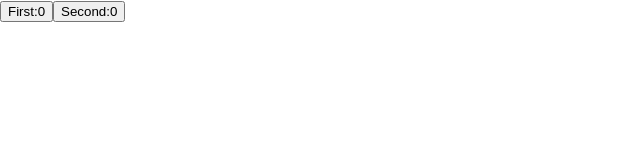
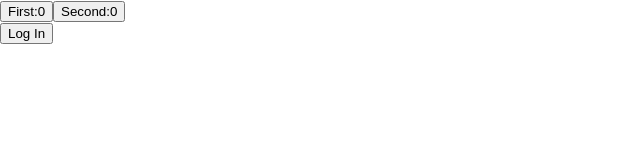
Before and after one commit to VadimKorobec/react-hooks, a React (Create React App) app: page / in a window 1280 px wide. Shown: the top 160 px of the page, without its empty margins (0-640 px from the left). Built offline with nearby package versions, Linux system fonts and the light colour scheme.

Commit message:
Update App.jsx

```diff
--- a/src/components/App.jsx
+++ b/src/components/App.jsx
@@ -1,4 +1,5 @@
 import { useEffect, useState } from 'react';
+import { UserMenu } from './UserMenu';
 
 export const App = () => {
   const [firsVtvalue, setFirstValue] = useState(0);
@@ -16,6 +17,7 @@ export const App = () => {
       <button type="button" onClick={() => setSecondValue(secondValue + 1)}>
         Second:{secondValue}
       </button>
+      <UserMenu />
     </div>
   );
 };
```
